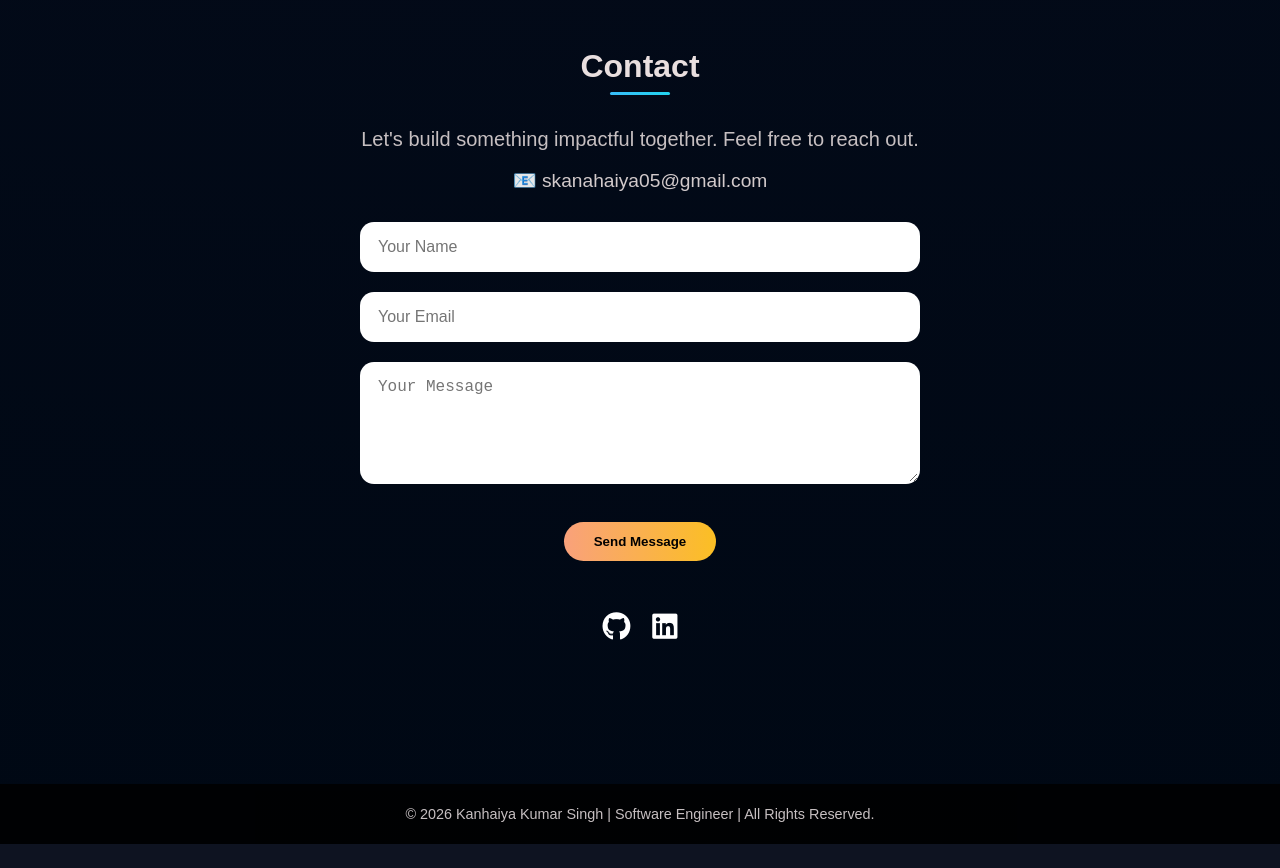
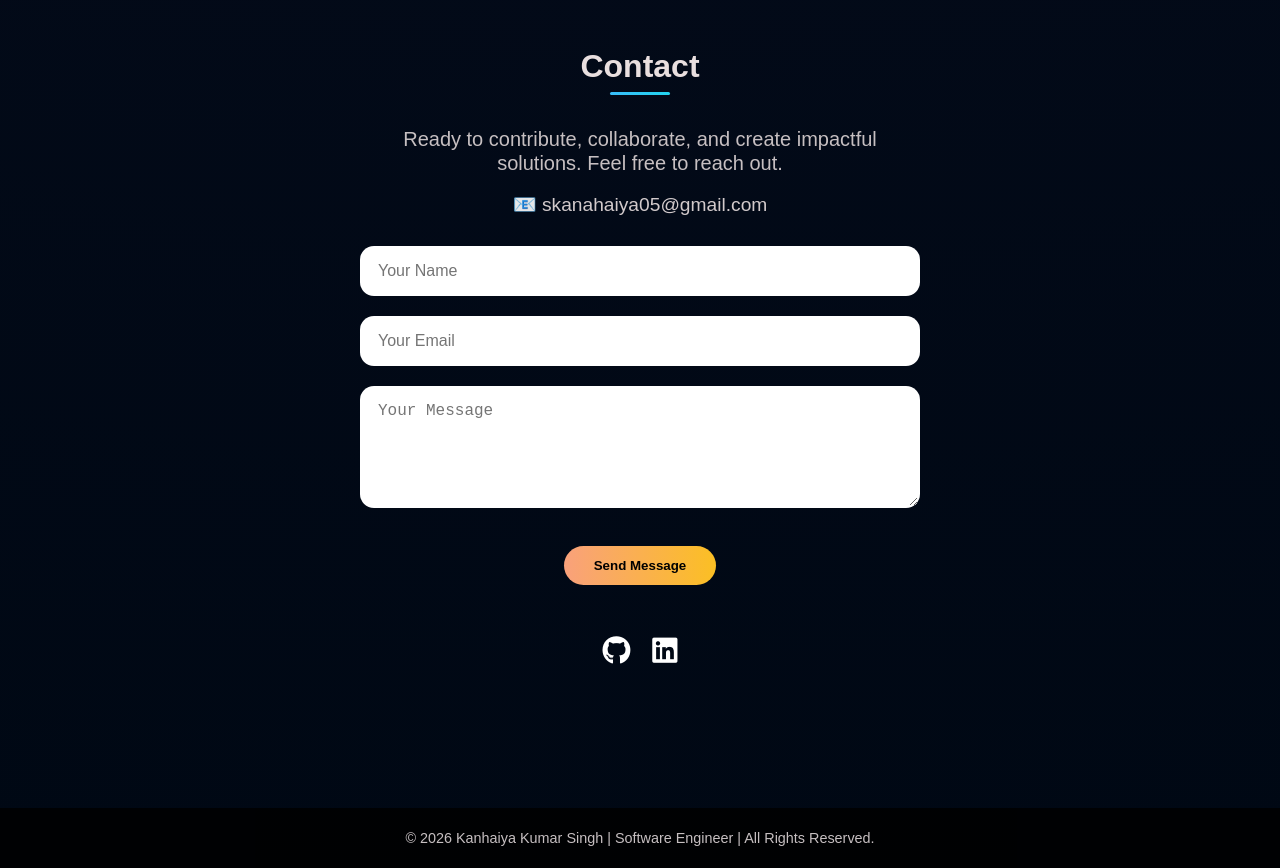
Before and after one commit to KANHAIYASINGH337/portfolio, a React (Create React App) app: page / in a window 1280 px wide. Shown: the part 3020-3888 px from the top of the page. Before the commit the page ends 3864 px from the top, so only its background shows below. Built offline with nearby package versions, Linux system fonts and the light colour scheme.

Commit message:
update contact section tagline

```diff
--- a/src/components/Contact.jsx
+++ b/src/components/Contact.jsx
@@ -4,7 +4,7 @@ export default function Contact() {
       <h2 className="contact-title">Contact</h2>
 
       <p className="contact-sub">
-        Let's build something impactful together. Feel free to reach out.
+        Ready to contribute, collaborate, and create impactful solutions. Feel free to reach out.
       </p>
 
       <p
```
